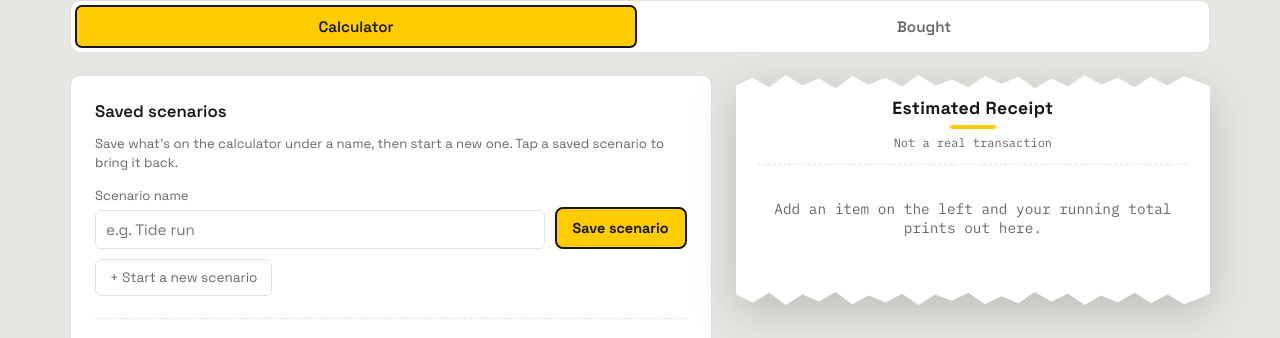
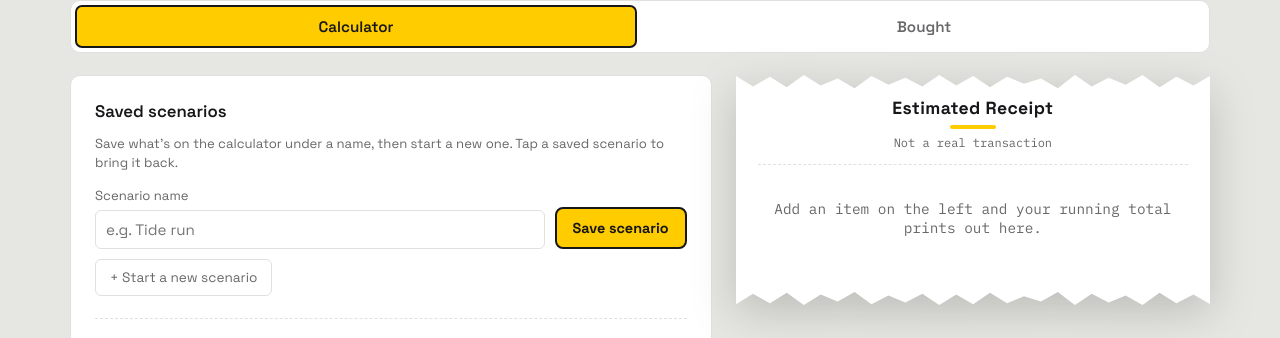
Before and after one commit to 925adhd/dg-app, a plain HTML site: page index.html in a window 1280 px wide. Shown: the part 187-525 px from the top of the page. Drawn offline with Linux system fonts and the light colour scheme.

Commit message:
End the receipt's torn edge on a full tooth at both corners
The left corner was a sliced half-tooth that looked cut off.

```diff
--- a/index.html
+++ b/index.html
@@ -117,11 +117,11 @@
     <aside class="panel panel-receipt" aria-label="Receipt">
       <div class="receipt-wrap">
         <svg class="receipt-edge receipt-edge-top" viewBox="0 0 200 16" preserveAspectRatio="none" aria-hidden="true">
-          <path d="M0,0 L200,0 L200,3 L189,15 L182,4 L175,14 L168,2 L161,13 L154,5 L147,16 L140,3 L133,12 L126,1 L119,14 L112,6 L105,15 L98,2 L91,11 L84,4 L77,16 L70,3 L63,13 L56,5 L49,15 L42,1 L35,12 L28,4 L21,16 L14,2 L7,13 L0,4 Z"></path>
+          <path d="M0,0 L200,0 L200,15 L192.9,4 L185.7,14 L178.6,2 L171.4,16 L164.3,5 L157.1,13 L150,3 L142.9,16 L135.7,1 L128.6,12 L121.4,6 L114.3,14 L107.1,2 L100,15 L92.86,4 L85.71,16 L78.57,3 L71.43,13 L64.29,5 L57.14,15 L50,1 L42.86,12 L35.71,4 L28.57,16 L21.43,2 L14.29,14 L7.143,3 L0,15 Z"></path>
         </svg>
         <div class="receipt-tape" id="receipt"></div>
         <svg class="receipt-edge receipt-edge-bottom" viewBox="0 0 200 16" preserveAspectRatio="none" aria-hidden="true">
-          <path d="M0,0 L200,0 L200,3 L189,15 L182,4 L175,14 L168,2 L161,13 L154,5 L147,16 L140,3 L133,12 L126,1 L119,14 L112,6 L105,15 L98,2 L91,11 L84,4 L77,16 L70,3 L63,13 L56,5 L49,15 L42,1 L35,12 L28,4 L21,16 L14,2 L7,13 L0,4 Z"></path>
+          <path d="M0,0 L200,0 L200,15 L192.9,4 L185.7,14 L178.6,2 L171.4,16 L164.3,5 L157.1,13 L150,3 L142.9,16 L135.7,1 L128.6,12 L121.4,6 L114.3,14 L107.1,2 L100,15 L92.86,4 L85.71,16 L78.57,3 L71.43,13 L64.29,5 L57.14,15 L50,1 L42.86,12 L35.71,4 L28.57,16 L21.43,2 L14.29,14 L7.143,3 L0,15 Z"></path>
         </svg>
       </div>
       <button type="button" id="save-to-bought" class="add-button save-to-bought" hidden>Save to Bought</button>
```
